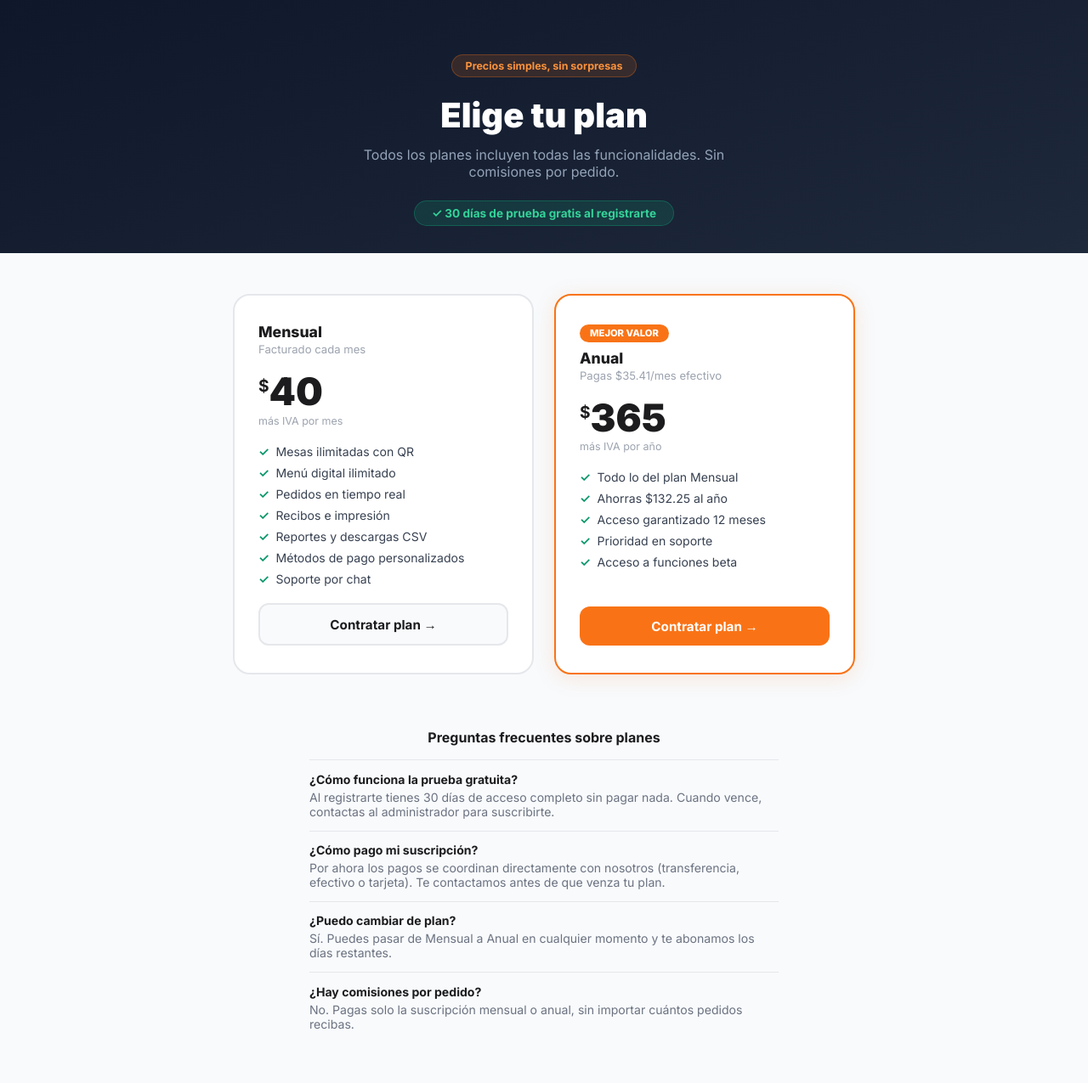
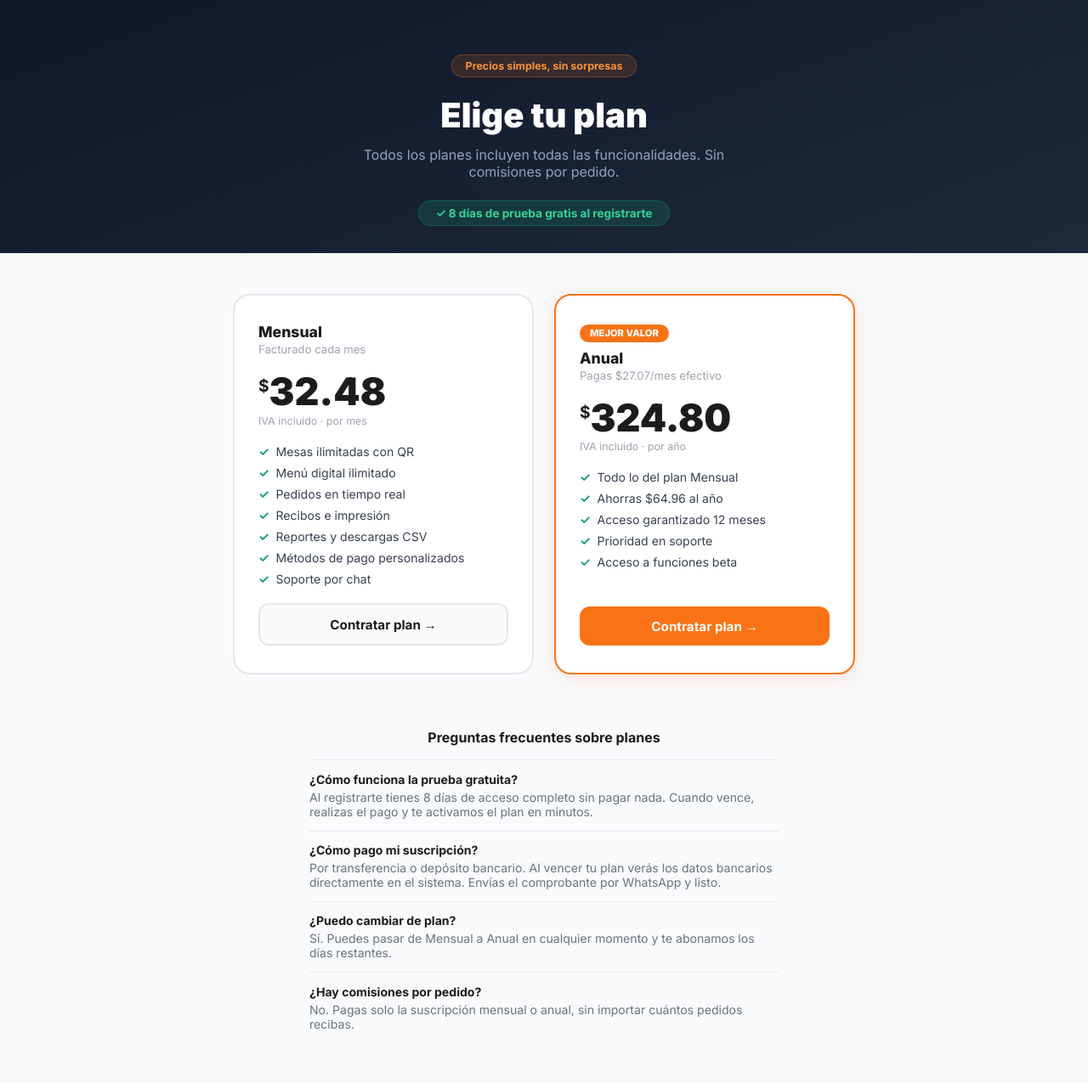
Before and after one commit to colverounmerco-lgtm/carta-digital, a Flask app: page /planes in a window 1280 px wide. Shown: the part 56-1331 px from the top of the page at 85% size. Run offline with Flask 3, Linux system fonts and the light colour scheme; parts of the project's set-up code (start-up, migrations or seed data) failed here and were passed over.

Commit message:
Actualizar precios en landing y planes: nuevos valores con IVA incluido, trial 8 dias
Co-Authored-By: Claude Sonnet 4.6 <noreply@anthropic.com>

```diff
--- a/templates/planes.html
+++ b/templates/planes.html
@@ -116,7 +116,7 @@
   <div class="hero-badge">Precios simples, sin sorpresas</div>
   <h1>Elige tu plan</h1>
   <p>Todos los planes incluyen todas las funcionalidades. Sin comisiones por pedido.</p>
-  <div class="trial-badge">✓ 30 días de prueba gratis al registrarte</div>
+  <div class="trial-badge">✓ 8 días de prueba gratis al registrarte</div>
 </div>
 
 <div class="cards-wrap">
@@ -128,8 +128,8 @@
       <div style="font-size:0.82rem;color:#9CA3AF;margin-top:2px">Facturado cada mes</div>
     </div>
     <div>
-      <div class="plan-precio-base"><span>$</span>40</div>
-      <div style="font-size:0.78rem;color:#9CA3AF;margin-top:4px">más IVA por mes</div>
+      <div class="plan-precio-base"><span>$</span>32.48</div>
+      <div style="font-size:0.78rem;color:#9CA3AF;margin-top:4px">IVA incluido · por mes</div>
     </div>
     <ul class="plan-features">
       <li>Mesas ilimitadas con QR</li>
@@ -148,15 +148,15 @@
     <div>
       <div class="plan-badge">MEJOR VALOR</div>
       <div class="plan-nombre" style="margin-top:0.5rem">Anual</div>
-      <div style="font-size:0.82rem;color:#9CA3AF;margin-top:2px">Pagas $35.41/mes efectivo</div>
+      <div style="font-size:0.82rem;color:#9CA3AF;margin-top:2px">Pagas $27.07/mes efectivo</div>
     </div>
     <div>
-      <div class="plan-precio-base"><span>$</span>365</div>
-      <div style="font-size:0.78rem;color:#9CA3AF;margin-top:4px">más IVA por año</div>
+      <div class="plan-precio-base"><span>$</span>324.80</div>
+      <div style="font-size:0.78rem;color:#9CA3AF;margin-top:4px">IVA incluido · por año</div>
     </div>
     <ul class="plan-features">
       <li>Todo lo del plan Mensual</li>
-      <li>Ahorras $132.25 al año</li>
+      <li>Ahorras $64.96 al año</li>
       <li>Acceso garantizado 12 meses</li>
       <li>Prioridad en soporte</li>
       <li>Acceso a funciones beta</li>
@@ -171,11 +171,11 @@
 
   <div class="faq-item">
     <strong>¿Cómo funciona la prueba gratuita?</strong>
-    Al registrarte tienes 30 días de acceso completo sin pagar nada. Cuando vence, contactas al administrador para suscribirte.
+    Al registrarte tienes 8 días de acceso completo sin pagar nada. Cuando vence, realizas el pago y te activamos el plan en minutos.
   </div>
   <div class="faq-item">
     <strong>¿Cómo pago mi suscripción?</strong>
-    Por ahora los pagos se coordinan directamente con nosotros (transferencia, efectivo o tarjeta). Te contactamos antes de que venza tu plan.
+    Por transferencia o depósito bancario. Al vencer tu plan verás los datos bancarios directamente en el sistema. Envías el comprobante por WhatsApp y listo.
   </div>
   <div class="faq-item">
     <strong>¿Puedo cambiar de plan?</strong>
```
Also changed, not shown: templates/landing.html (+7 -7 lines).
